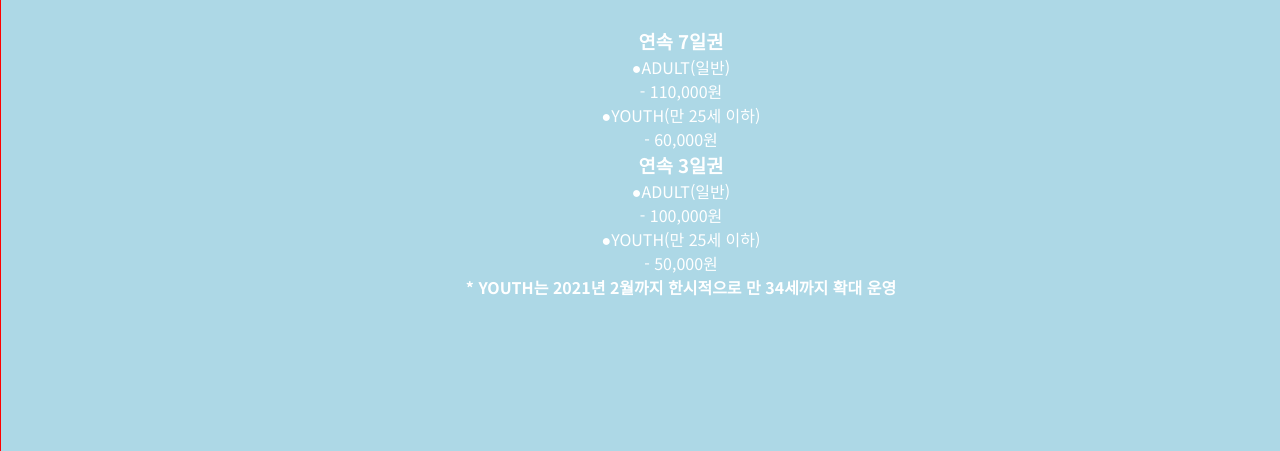
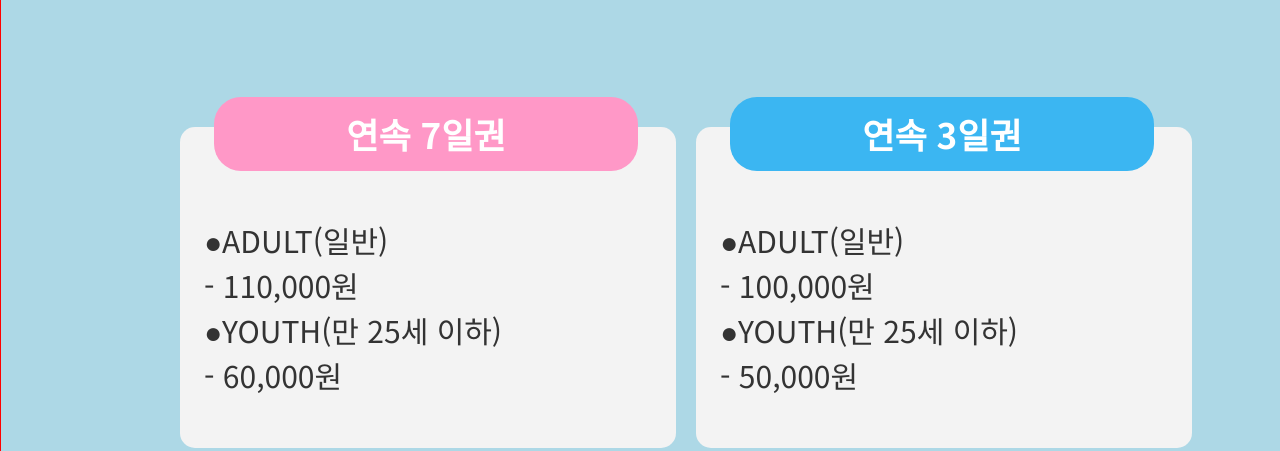
Before and after one commit to hwgim/project1, a plain HTML site: page railpass/railro.html in a window 1280 px wide. Shown: the part 3053-3504 px from the top of the page. Drawn offline with Linux system fonts and the light colour scheme.

Commit message:
html / css 수정

```diff
--- a/css/railro.css
+++ b/css/railro.css
@@ -67,15 +67,31 @@ body{font-family: "Noto Sans KR";font-size: 16px;color: #333333;line-height: 1.5
 
 #con2 ul{width: 1360px; height: 400px;margin-top: 40px; text-align: center;}
 #con2 ul li{position: relative; float: left;margin-left: 183px; width: 301px;height: 301px;box-shadow: 8px 11.5px 50px 0 rgba(0, 0, 0, 0.2);
-      background-color: skyblue; border-radius: 50%;}
+      background-color: #eeeeee; border-radius: 50%;}
 #con2 ul li+li{margin-left: 83px;}
 #con2 .circle strong{display: block; padding-top: 30px; letter-spacing: -0.7px; font-size: 32px;font-weight: bold;}
 
-#con2 li:focus, #con2 li:hover{background-color: red; }
+#con2 li:focus, #con2 li:hover{background-color: #50a7e5; }
 
 /* #con3 : 내일로 이용안내 -tab1*/
-#con3{width: 1360px;height: 702px; margin-top: 210px;
+#con3{position: relative; width: 1360px;height: 752px; margin-top: 210px;
         background:lightblue ; overflow: hidden; color: #333333; text-align: center;}
+#con3 .graybox_l, #con3 .graybox_r{position: absolute; float: left; width: 496px;height: 321px;
+margin-top: 100px;
+ border-radius: 15px;background-color: #f3f3f3;color:#333;}
+
+#con3 .graybox_l{margin-left: 84px;}
+#con3 .graybox_r{margin-left: 600px;}
+
+#con3 .pinkbar, #con3 .bluebar{width: 424px;height: 74px;border-radius: 27px;
+    line-height: 74px;margin-left: 34px;
+    margin-top: -30px; font-size: 30px;color: #ffffff;}
+
+#con3 .pinkbar{background-color: #ff98c7;}
+#con3 .bluebar{background-color: #3bb6f2;}
+#con3 .in_txt{margin-left: 24px; margin-top: 47px;font-size: 30px;text-align: left;}
+#con3 .bo_txt{position: absolute; float: left; margin-left: 84px; margin-top: 450px;}
+
 
 /* #mainTab */
 /* 1) 탭 크기 지정 */
--- a/railpass/railro.html
+++ b/railpass/railro.html
@@ -110,17 +110,23 @@
           <li role="tab" class="tab last" id="tab3" aria-controls="tabpanel3">판매처</li>
         </ul>
         <div role="tabpanel" class="tabpanel" id="tabpanel1" aria-labelledby="tab1">
-          <h3>연속 7일권</h3>
+          <div class="graybox_l">
+          <div class="pinkbar">
+          <h3>연속 7일권</h3></div>
+          <div class="in_txt">
           <p>●ADULT(일반)<br>
             - 110,000원</p>
           <p>●YOUTH(만 25세 이하)<br>
-            - 60,000원</p>
-          <h3>연속 3일권</h3>
+            - 60,000원</p></div></div>
+          <div class="graybox_r">
+          <div class="bluebar">
+          <h3>연속 3일권</h3></div>
+          <div class="in_txt">
           <p>●ADULT(일반)<br>
             - 100,000원</p>
           <p>●YOUTH(만 25세 이하)<br>
-            - 50,000원</p>
-          <h4>* YOUTH는 2021년 2월까지 한시적으로 만 34세까지 확대 운영</h4>
+            - 50,000원</p></div></div>
+          <h4 class="bo_txt">* YOUTH는 2021년 2월까지 한시적으로 만 34세까지 확대 운영</h4>
         </div>
 
 
@@ -244,7 +250,7 @@
       </div>
     </section>
     <section id="con5">
-      <h4 class="c_sub_tit">문의처</h4>
+      <h4 class="c_sub_tit">주의사항</h4>
       <p>・ 열차 탑승 시 "내일로 패스 티켓, 좌석(입석) 이용권, 신분증" 전부 지참하셔야 하며, 미지참시 30배의 부과운임이 징수 됩니다.</p>
       <p>・ 종이승차권(MS중기권)은 분실시 재발매 되지 않습니다.</p>
       <p>・ 열차 지연보상 및 마일리지 적립대상에서 제외되며, 서면상 기재하지 않은 사항은 철도공사가 정한 여객운송약관 및 관련규정을 적용합니다.</p>
@@ -252,7 +258,7 @@
       <p>・ 캡처한 내일로 패스는 사용할 수 없습니다.</p>
     </section>
     <section id="con6">
-      <h4 class="c_sub_tit">주의사항</h4>
+      <h4 class="c_sub_tit">문의처</h4>
       <strong> ☎ 철도 고객 센터 : 1544-7788 </strong>
       <p>(월요일-금요일 09:00~18:00)<br>
         *토/일요일,공휴일은 운영하지 않습니다.</p>
```
